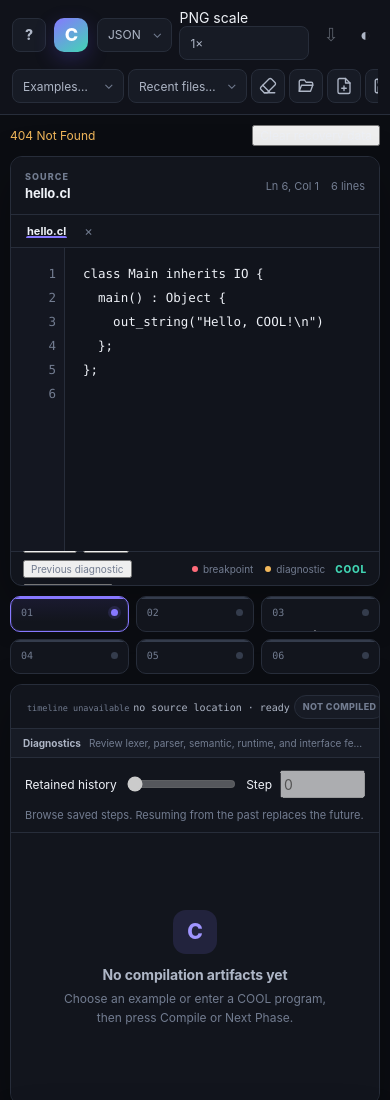
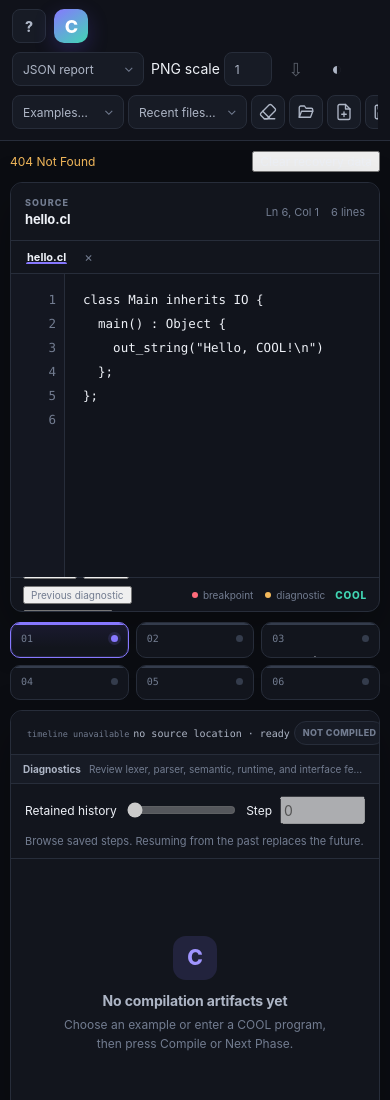
Before and after one commit to ThalesMMS/cooler-compiler, a plain HTML site: page internal/web/static/index.html in a window 390 px wide. Shown: the top 1100 px of the page. Drawn offline with Linux system fonts and the light colour scheme; no server answers.

Commit message:
Keep compiler toolbar within the window
Give the toolbar a responsive second row at desktop and tablet widths, and allow it to wrap within the full window width. Put phone export controls on their own row and keep the compact compiler controls horizontally scrollable.

```diff
--- a/internal/web/static/style.css
+++ b/internal/web/static/style.css
@@ -913,6 +913,18 @@ html[data-theme="light"] .code-block { background: #202532; color: #f1f4fa; }
 .about-github:hover { text-decoration: underline; text-underline-offset: 3px; }
 
 @media (max-width: 2100px) {
+  .app-shell { grid-template-rows: auto minmax(0, 1fr) 28px; }
+  .topbar {
+    grid-template-columns: minmax(82px, 260px) minmax(0, 1fr);
+    grid-template-rows: auto auto;
+    gap: 6px 9px;
+    min-height: 100px;
+    padding-block: 8px;
+  }
+  .brand-area { grid-column: 1; grid-row: 1; }
+  .topbar-actions { grid-column: 2 / -1; grid-row: 1; justify-content: flex-end; min-width: 0; }
+  .toolbar { grid-column: 1 / -1; grid-row: 2; justify-content: flex-start; flex-wrap: wrap; align-content: start; }
+  .toolbar > * { flex: 0 0 auto; }
   .toolbar { gap: 4px; }
   .responsive-action-button {
     flex: 0 0 34px;
@@ -929,13 +941,13 @@ html[data-theme="light"] .code-block { background: #202532; color: #f1f4fa; }
 
 @media (max-width: 1900px) {
   .brand-copy { display: none; }
-  .topbar { grid-template-columns: 82px minmax(0, 1fr) auto; gap: 9px; padding-inline: 12px; }
+  .topbar { grid-template-columns: 82px minmax(0, 1fr); gap: 9px; padding-inline: 12px; }
 }
 
 @media (max-width: 1180px) {
-  .topbar { grid-template-columns: 82px 1fr auto; }
+  .topbar { grid-template-columns: 82px minmax(0, 1fr); }
   .button { padding-left: 9px; padding-right: 9px; }
-  .toolbar { justify-content: flex-start; gap: 4px; overflow-x: auto; scrollbar-width: none; }
+  .toolbar { justify-content: flex-start; flex-wrap: nowrap; gap: 4px; overflow-x: auto; scrollbar-width: none; }
   .toolbar::-webkit-scrollbar { display: none; }
   select { min-width: 130px; }
   .toolbar .select-wrap select { min-width: 112px; }
@@ -946,7 +958,7 @@ html[data-theme="light"] .code-block { background: #202532; color: #f1f4fa; }
 }
 
 @media (max-width: 1450px) and (min-width: 1181px) {
-  .topbar { grid-template-columns: 82px minmax(0, 1fr) auto; gap: 9px; padding-left: 12px; padding-right: 12px; }
+  .topbar { grid-template-columns: 82px minmax(0, 1fr); gap: 9px; padding-left: 12px; padding-right: 12px; }
   .brand { gap: 8px; }
   .brand-mark { width: 30px; height: 30px; }
   .button { padding-left: 7px; padding-right: 7px; font-size: 11px; }
@@ -970,10 +982,13 @@ html[data-theme="light"] .code-block { background: #202532; color: #f1f4fa; }
 
 @media (max-width: 560px) {
   /* Let the topbar actions shrink so the bar never exceeds a 375px viewport. */
-  .topbar { grid-template-columns: auto minmax(0, 1fr); }
-  .topbar-actions { min-width: 0; justify-content: flex-end; }
+  .topbar { grid-template-columns: auto minmax(0, 1fr); grid-template-rows: auto auto auto; }
+  .topbar-actions { grid-column: 1 / -1; grid-row: 2; min-width: 0; justify-content: flex-start; }
   .topbar-actions .select-wrap { flex: 0 1 auto; min-width: 0; }
   .topbar-actions .select-wrap select { min-width: 0; width: 100%; }
+  .topbar-actions > label:last-of-type { min-width: 0; }
+  .topbar-actions > label:last-of-type select { width: 48px; min-width: 48px; }
+  .toolbar { grid-row: 3; }
   .about-surface { padding: 22px 18px; }
   .about-hero { grid-template-columns: 64px minmax(0, 1fr); gap: 13px; }
   .about-app-icon { width: 64px; height: 64px; border-radius: 15px; }
```
